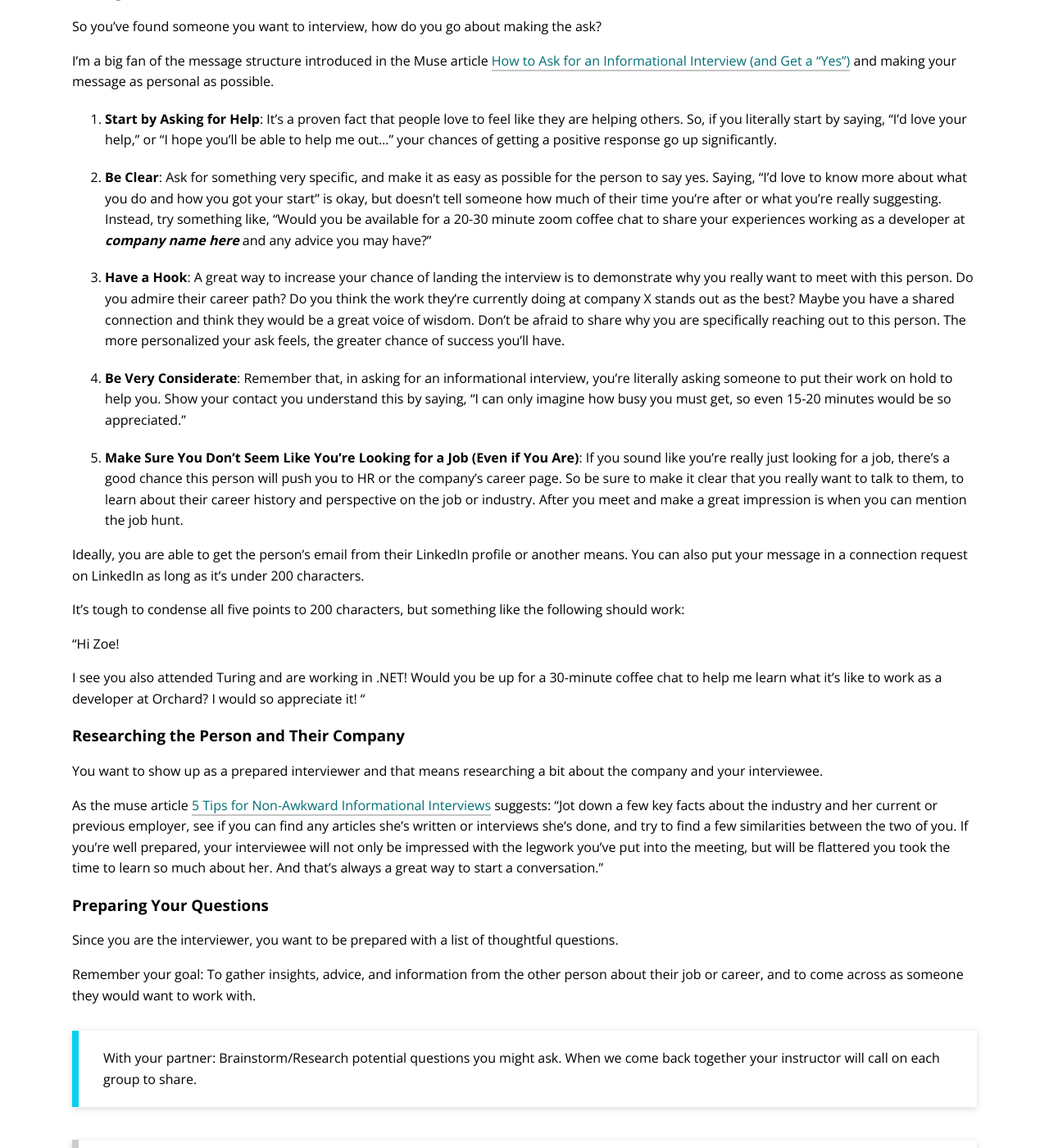
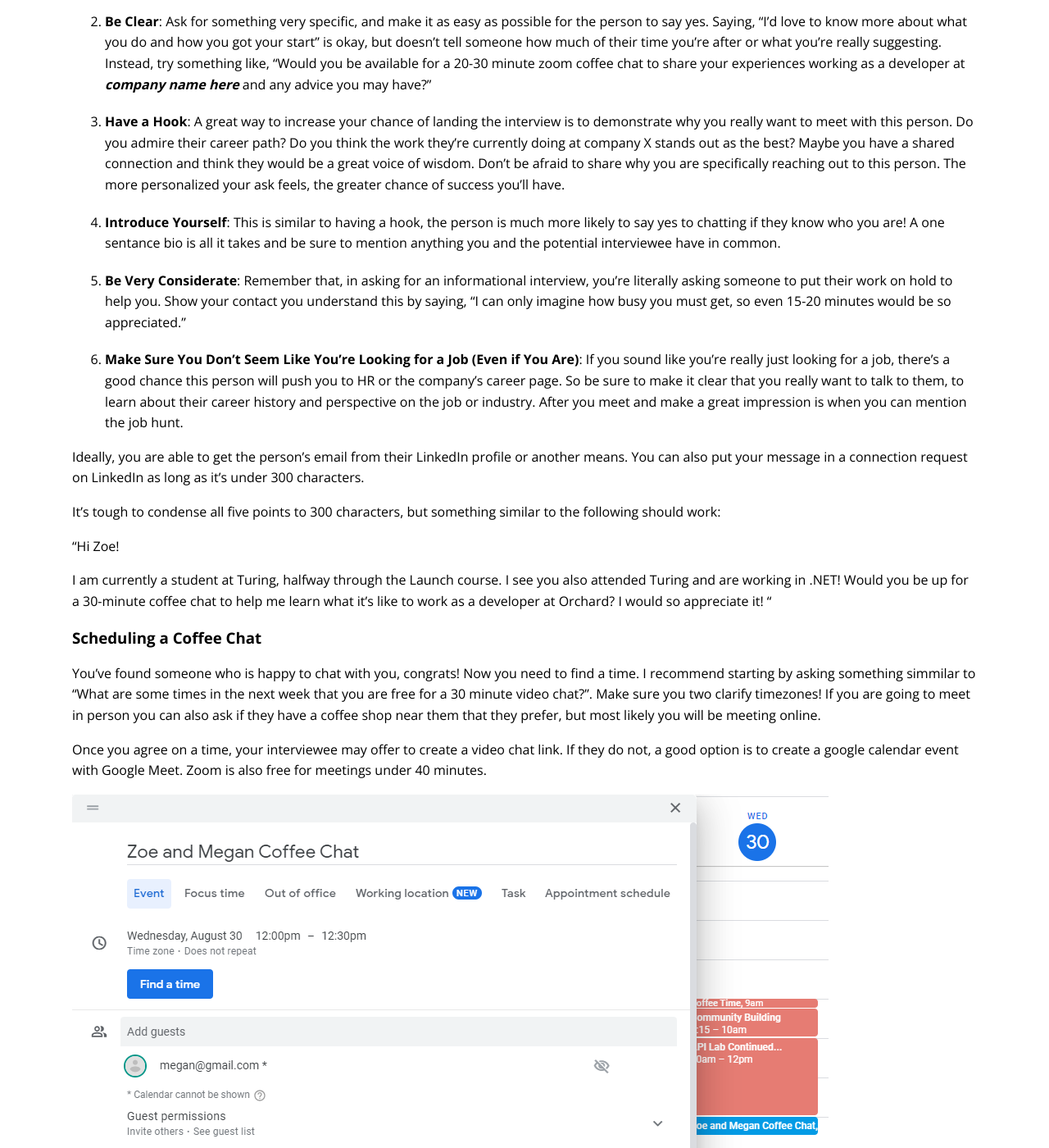
Before and after one commit to turingschool/launch-curriculum, a Jekyll site: the page built from module4/lessons/Week3/CoffeeChatPD.md, in a window 1280 px wide and 1400 px high, scrolled down 1894 px. Shown: the whole window at 82% size. Built offline with Jekyll 4.4.1, drawn with Linux system fonts in a browser that asks for light colours; nearby versions of some CDN libraries; comment, search, counter and statistics services are not loaded; some of the changed text lies outside the part shown.

Commit message:
Update coffee chat

```diff
--- a/module4/lessons/Week3/CoffeeChatPD.md
+++ b/module4/lessons/Week3/CoffeeChatPD.md
@@ -6,6 +6,7 @@ title: Coffee Chats
 ## Learning Goals
 * Understand what a coffee chat is and why it's incredibly useful
 * Develop a plan for before, during, and after a coffee chat
+* Have a comprehensive guide to look back to when you reach each step in the process
 
 ## What is a Coffee Chat?
 
@@ -18,14 +19,13 @@ With your partner, brainstorm why a coffee chat might be useful for you and wher
 </section>
 
 <section class="answer" markdown="1">
-Some Benefits of Coffee Chats
+### Some Benefits of Coffee Chats
 
 **Real-world Context**: Coffee chats help bridge the gap between theoretical knowledge gained in class and real-world applications. Interviewees will share real world examples that illustrate how coding skills are used in actual projects and workflows.
 
 **Networking**: Engaging in coffee chats allows you to expand your professional network. Building connections with experienced professionals can lead to mentorship opportunities, potential job referrals, and a broader understanding of the industry landscape. But it's key to note, the tone of the coffee chat should not be job seeking, even though there is a fair chance it might help lead to a job.
 
 **Interview Preparation**: While you are not the one interviewed in this context, coffee chats still develop your comfort level talking with an unknown professional and help the actual interviews feel less scary.
-
 </section>
 
 <section class="call-to-action" markdown="1">
@@ -67,18 +67,28 @@ I'm a big fan of the message structure introduced in the Muse article [How to As
 
 3. **Have a Hook**: A great way to increase your chance of landing the interview is to demonstrate why you really want to meet with this person. Do you admire their career path? Do you think the work they’re currently doing at company X stands out as the best? Maybe you have a shared connection and think they would be a great voice of wisdom. Don’t be afraid to share why you are specifically reaching out to this person. The more personalized your ask feels, the greater chance of success you’ll have.
 
-4. **Be Very Considerate**: Remember that, in asking for an informational interview, you’re literally asking someone to put their work on hold to help you. Show your contact you understand this by saying, “I can only imagine how busy you must get, so even 15-20 minutes would be so appreciated.”
+4. **Introduce Yourself**: This is similar to having a hook, the person is much more likely to say yes to chatting if they know who you are! A one sentance bio is all it takes and be sure to mention anything you and the potential interviewee have in common.
 
-5. **Make Sure You Don't Seem Like You’re Looking for a Job (Even if You Are)**: If you sound like you’re really just looking for a job, there’s a good chance this person will push you to HR or the company’s career page. So be sure to make it clear that you really want to talk to them, to learn about their career history and perspective on the job or industry. After you meet and make a great impression is when you can mention the job hunt.
+5. **Be Very Considerate**: Remember that, in asking for an informational interview, you’re literally asking someone to put their work on hold to help you. Show your contact you understand this by saying, “I can only imagine how busy you must get, so even 15-20 minutes would be so appreciated.”
 
-Ideally, you are able to get the person's email from their LinkedIn profile or another means. You can also put your message in a connection request on LinkedIn as long as it's under 200 characters.
+6. **Make Sure You Don't Seem Like You’re Looking for a Job (Even if You Are)**: If you sound like you’re really just looking for a job, there’s a good chance this person will push you to HR or the company’s career page. So be sure to make it clear that you really want to talk to them, to learn about their career history and perspective on the job or industry. After you meet and make a great impression is when you can mention the job hunt.
 
-It's tough to condense all five points to 200 characters, but something like the following should work:
+Ideally, you are able to get the person's email from their LinkedIn profile or another means. You can also put your message in a connection request on LinkedIn as long as it's under 300 characters.
+
+It's tough to condense all five points to 300 characters, but something similar to the following should work:
 
 "Hi Zoe!
 
-I see you also attended Turing and are working in .NET! Would you be up for a 30-minute coffee chat to help me learn what it's like to work as a developer at Orchard? I would so appreciate it!
+I am currently a student at Turing, halfway through the Launch course. I see you also attended Turing and are working in .NET! Would you be up for a 30-minute coffee chat to help me learn what it's like to work as a developer at Orchard? I would so appreciate it!
 "
+
+### Scheduling a Coffee Chat
+
+You've found someone who is happy to chat with you, congrats! Now you need to find a time. I recommend starting by asking something simmilar to "What are some times in the next week that you are free for a 30 minute video chat?". Make sure you two clarify timezones! If you are going to meet in person you can also ask if they have a coffee shop near them that they prefer, but most likely you will be meeting online.
+
+Once you agree on a time, your interviewee may offer to create a video chat link. If they do not, a good option is to create a google calendar event with Google Meet. Zoom is also free for meetings under 40 minutes.
+
+![Coffee Chat](/assets/images/module4/week3/CoffeeChat.png)
 
 ### Researching the Person and Their Company
 
@@ -136,7 +146,7 @@ Here's what I like to start with:
 
 Here is one example, but definitely make it your own!
 
-"Thank you so much for taking the time to chat with me! I'm currently 5 months into the Turing Launch program and I'm loving it and I've grown so much as a developer, but from class time alone it's hard to get a picture of what it's really like to work on a development team and I know each team is unique. So I'm eager to learn more about what your day-to-day is like and any advice you have for a budding developer like me. I see on your LinkedIn that you worked at ____ then transitioned to ______, could you share more about how you came to work at _____ and your journey as a developer so far?"
+"Thank you so much for taking the time to chat with me! I'm currently 5 months into the Turing Launch program and I'm loving it and I've grown so much as a developer, but from class time alone it's hard to get a picture of what it's really like to work on a development team and I know each team is unique. So I'm eager to learn more about what your day-to-day is like and any advice you have for a budding developer like me. I see on your LinkedIn that you worked at `<enter company here>` then transitioned to `<enter company here>`, could you share more about how you came to work at `<enter company here>` and your journey as a developer so far?"
 
 <section class="call-to-action" markdown="1">
 With your Partner: Take turns kicking off the conversation.
```
Also changed, not shown: assets/images/module4/week3/CoffeeChat.png (added), 1 other file.
